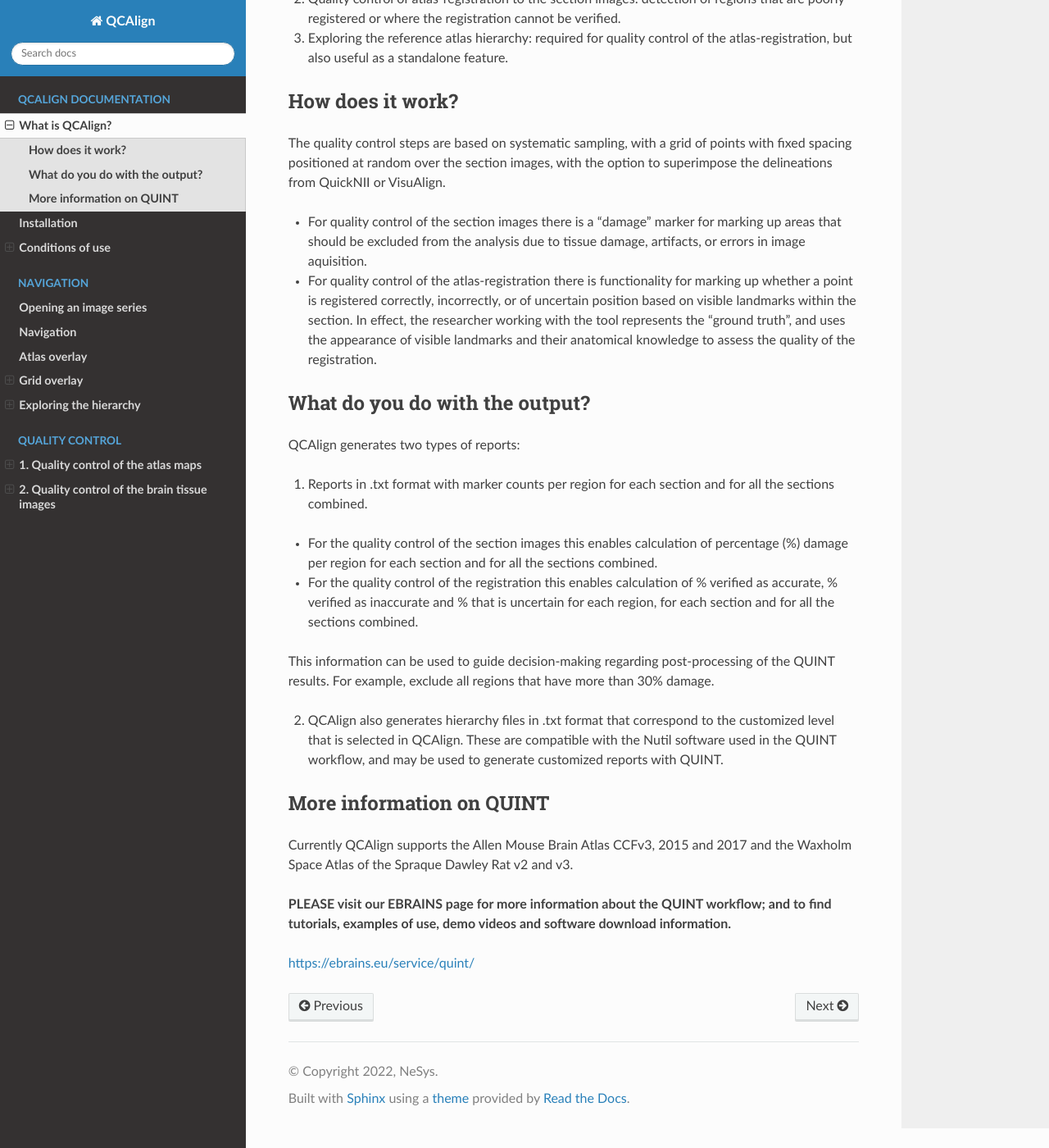
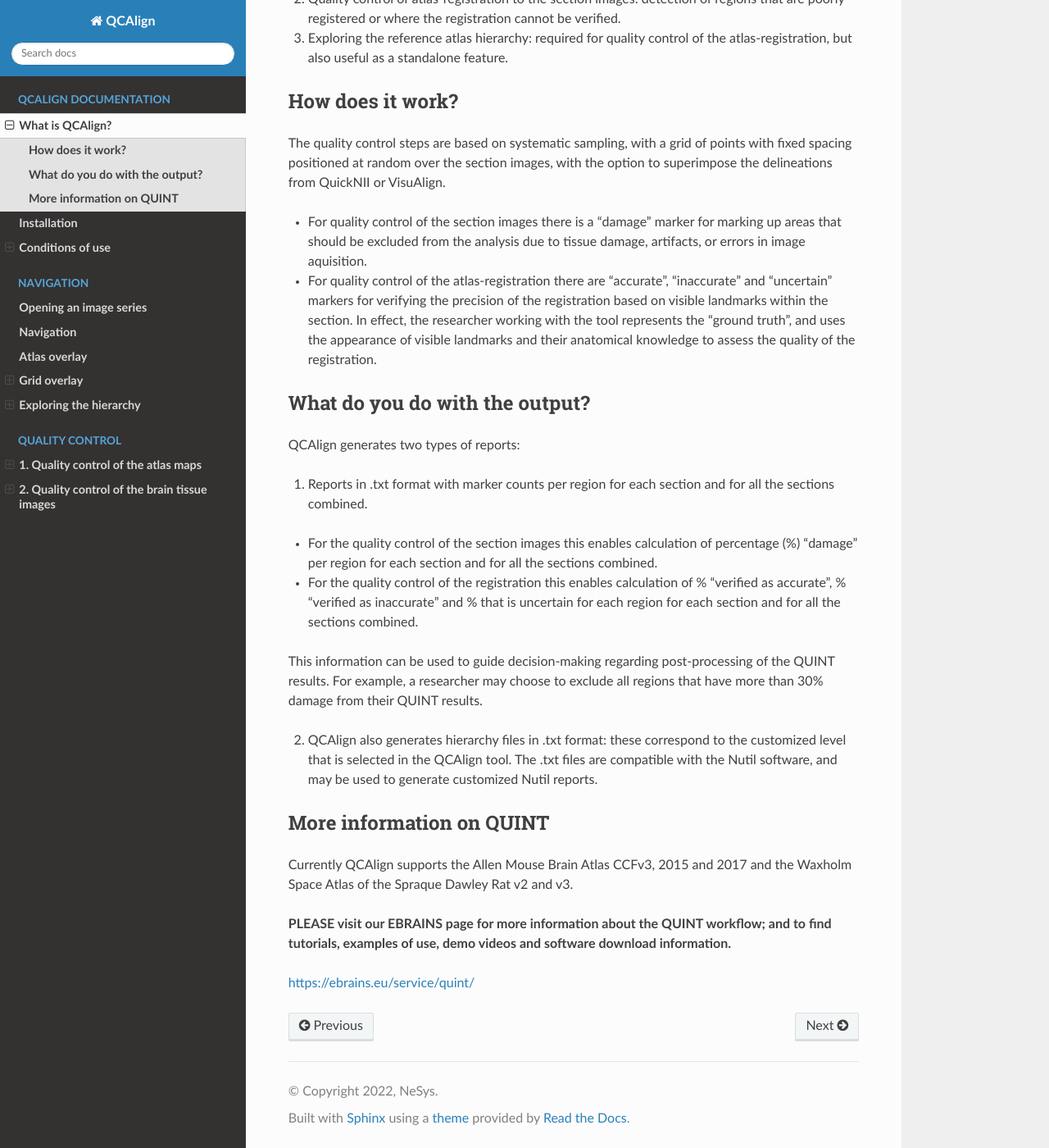
Before and after one commit to Neural-Systems-at-UIO/QCAlign, a Sphinx documentation site: the page built from docs/introduction.rst, in a window 1280 px wide and 1400 px high, scrolled down 557 px. Shown: the whole window at 82% size. Built offline with Sphinx 7.4.7 and the Read the Docs theme 2.0.0, drawn with Linux system fonts in a browser that asks for light colours.

Commit message:
Update introduction.rst

```diff
--- a/docs/introduction.rst
+++ b/docs/introduction.rst
@@ -20,7 +20,7 @@ The quality control steps are based on systematic sampling, with a grid of point
 
 - For quality control of the section images there is a "damage" marker for marking up areas that should be excluded from the analysis due to tissue damage, artifacts, or errors in image aquisition.
 
-- For quality control of the atlas-registration there is functionality for marking up whether a point is registered correctly, incorrectly, or of uncertain position based on visible landmarks within the section. In effect, the researcher working with the tool represents the “ground truth”, and uses the appearance of visible landmarks and their anatomical knowledge to assess the quality of the registration.
+- For quality control of the atlas-registration there are "accurate", "inaccurate" and "uncertain" markers for verifying the precision of the registration based on visible landmarks within the section. In effect, the researcher working with the tool represents the “ground truth”, and uses the appearance of visible landmarks and their anatomical knowledge to assess the quality of the registration.
 
 **What do you do with the output?**
 -----------------------------------
@@ -29,12 +29,12 @@ QCAlign generates two types of reports:
 
 1. Reports in .txt format with marker counts per region for each section and for all the sections combined.
 
-- For the quality control of the section images this enables calculation of percentage (%) damage per region for each section and for all the sections combined.
-- For the quality control of the registration this enables calculation of % verified as accurate, % verified as inaccurate and % that is uncertain for each region, for each section and for all the sections combined.
+- For the quality control of the section images this enables calculation of percentage (%) "damage" per region for each section and for all the sections combined.
+- For the quality control of the registration this enables calculation of % "verified as accurate", % "verified as inaccurate" and % that is uncertain for each region for each section and for all the sections combined.
 
-This information can be used to guide decision-making regarding post-processing of the QUINT results. For example, exclude all regions that have more than 30% damage.
+This information can be used to guide decision-making regarding post-processing of the QUINT results. For example, a researcher may choose to exclude all regions that have more than 30% damage from their QUINT results.
 
-2. QCAlign also generates hierarchy files in .txt format that correspond to the customized level that is selected in QCAlign. These are compatible with the Nutil software used in the QUINT workflow, and may be used to generate customized reports with QUINT.
+2. QCAlign also generates hierarchy files in .txt format: these correspond to the customized level that is selected in the QCAlign tool. The .txt files are compatible with the Nutil software, and may be used to generate customized Nutil reports.
 
 **More information on QUINT**
 -----------------------------
```
